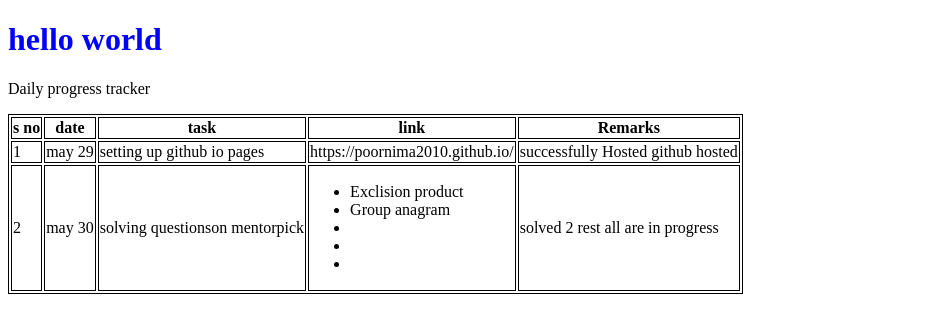
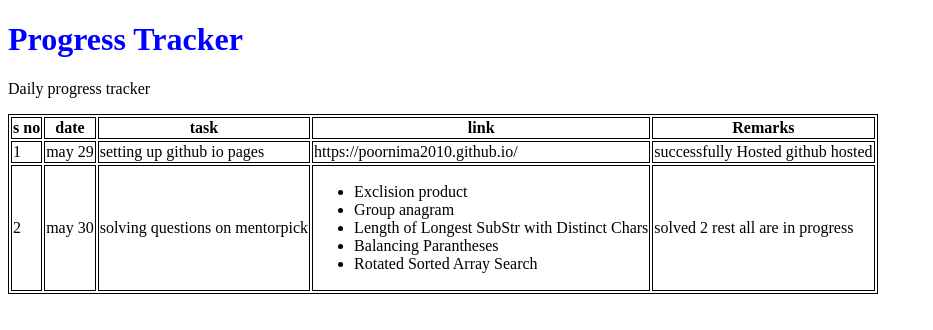
Before and after one commit to poornima2010/poornima2010.github.io, a plain HTML site: page index.html in a window 1280 px wide. Shown: the whole page, without its empty margins (0-933 px from the left). Drawn offline with Linux system fonts and the light colour scheme.

Commit message:
may 30 second commit

```diff
--- a/index.html
+++ b/index.html
@@ -5,7 +5,7 @@
     </head>
 
     <body>
-        <h1>hello world</h1>
+        <h1>Progress Tracker</h1>
         <p>Daily progress tracker</p>
         <table>
             <tr>
@@ -25,13 +25,14 @@
          <tr>
             <td>2</td>
             <td>may 30</td>
-            <td>solving questionson mentorpick</td>
+            <td>solving questions on mentorpick</td>
             <td><ul>
                 <li>Exclision product</li>
                 <li>Group anagram</li>
-                <li></li>
-                <li></li>
-                <li></li>
+                <li>Length of Longest SubStr with Distinct Chars
+                   </li>
+                <li> Balancing Parantheses</li>
+                <li>Rotated Sorted Array Search</li>
             </ul></td>
             <td>solved 2 rest all are in progress</td>
          </tr>
```
